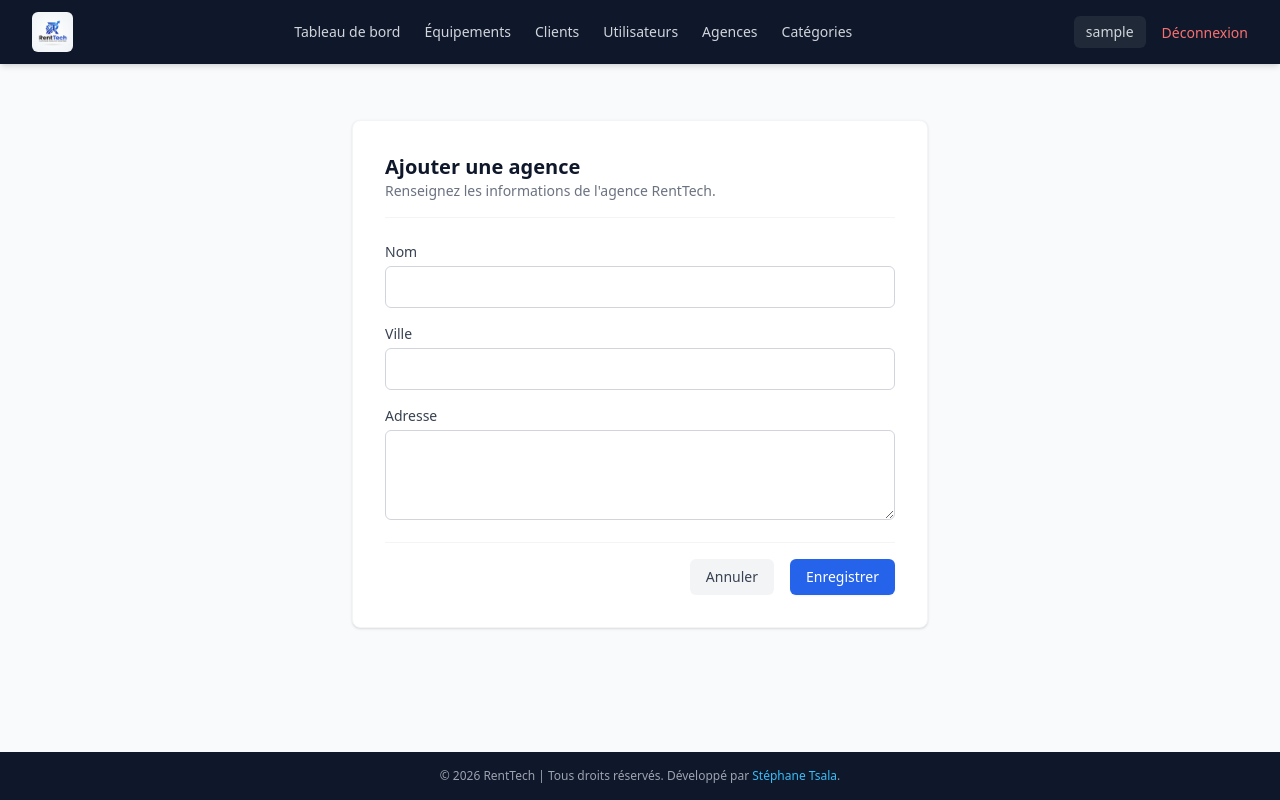
After one commit to tsalajunior/rent-tech-application, a Django app: page /agences/ajouter/ in a window 1280 px wide. The commit adds this page. Run offline with Django 5.2, Linux system fonts and the light colour scheme; the visitor is signed in with stand-in values (Sample User, id 1); some libraries are stand-ins or nearby versions.

Commit message:
gestion des agences (supprimer si aucun eqmt/client/location/user, modifier, ajouter)

```diff
--- a/core/forms.py
+++ b/core/forms.py
@@ -187,3 +187,27 @@ class CategorieForm(forms.ModelForm):
                 }
             ),
         }
+
+
+class AgenceForm(forms.ModelForm):
+    class Meta:
+        model = Agence
+        fields = ["nom", "ville", "adresse"]
+        widgets = {
+            "nom": forms.TextInput(
+                attrs={
+                    "class": "w-full px-3 py-2 border border-gray-300 rounded-md focus:outline-none focus:ring-2 focus:ring-renttech-primary"
+                }
+            ),
+            "ville": forms.TextInput(
+                attrs={
+                    "class": "w-full px-3 py-2 border border-gray-300 rounded-md focus:outline-none focus:ring-2 focus:ring-renttech-primary"
+                }
+            ),
+            "adresse": forms.Textarea(
+                attrs={
+                    "rows": 3,
+                    "class": "w-full px-3 py-2 border border-gray-300 rounded-md focus:outline-none focus:ring-2 focus:ring-renttech-primary",
+                }
+            ),
+        }
--- a/core/models.py
+++ b/core/models.py
@@ -13,6 +13,15 @@ class Agence(models.Model):
 
     def __str__(self):
         return f"{self.nom} ({self.ville})"
+
+    def a_des_dependances(self):
+        """Vérifie dynamiquement et exhaustivement si l'agence est liée à la moindre donnée (clients, équipements, locations, utilisateurs, etc.)"""
+        for rel in self._meta.related_objects:
+            accessor_name = rel.get_accessor_name()
+            manager = getattr(self, accessor_name, None)
+            if manager and manager.exists():
+                return True
+        return False
 
 
 class Categorie(models.Model):
--- a/core/templates/core/organisms/navbar.html
+++ b/core/templates/core/organisms/navbar.html
@@ -21,6 +21,10 @@
                 {% if request.user.is_superuser %}
                 <a href="{% url 'core:liste_utilisateurs' %}"
                     class="text-gray-300 hover:text-white text-sm font-medium transition">Utilisateurs</a>
+                <a href="{% url 'core:liste_agences' %}"
+                    class="text-gray-300 hover:text-white text-sm font-medium transition">
+                    Agences
+                </a>
                 <a href="{% url 'core:liste_categories' %}"
                     class="text-gray-300 hover:text-white text-sm font-medium transition">Catégories</a>
                 {% endif %}
--- /dev/null
+++ b/core/templates/core/pages/agence_form.html
@@ -0,0 +1,45 @@
+{% extends 'core/templates/base.html' %}
+
+{% block title %}RentTech - {{ action }} une agence{% endblock %}
+
+{% block content %}
+<div class="max-w-xl mx-auto bg-white shadow rounded-lg p-8 border border-gray-100 mt-6 mb-12">
+    <div class="mb-6 border-b border-gray-100 pb-4">
+        <h1 class="text-xl font-bold text-renttech-dark">{{ action }} une agence</h1>
+        <p class="text-gray-500 text-sm">Renseignez les informations de l'agence RentTech.</p>
+    </div>
+
+    <form method="POST" class="space-y-4">
+        {% csrf_token %}
+
+        <div>
+            <label for="{{ form.nom.id_for_label }}" class="block text-sm font-medium text-gray-700 mb-1">Nom</label>
+            {{ form.nom }}
+            {% if form.nom.errors %}<p class="text-red-600 text-xs mt-1">{{ form.nom.errors.0 }}</p>{% endif %}
+        </div>
+
+        <div>
+            <label for="{{ form.ville.id_for_label }}" class="block text-sm font-medium text-gray-700 mb-1">Ville</label>
+            {{ form.ville }}
+            {% if form.ville.errors %}<p class="text-red-600 text-xs mt-1">{{ form.ville.errors.0 }}</p>{% endif %}
+        </div>
+
+        <div>
+            <label for="{{ form.adresse.id_for_label }}" class="block text-sm font-medium text-gray-700 mb-1">Adresse</label>
+            {{ form.adresse }}
+            {% if form.adresse.errors %}<p class="text-red-600 text-xs mt-1">{{ form.adresse.errors.0 }}</p>{% endif %}
+        </div>
+
+        <div class="flex justify-end space-x-4 pt-4 border-t border-gray-100">
+            <a href="{% url 'core:liste_agences' %}"
+                class="px-4 py-2 bg-gray-100 hover:bg-gray-200 text-gray-700 rounded-md text-sm font-medium transition">
+                Annuler
+            </a>
+            <button type="submit"
+                class="px-4 py-2 bg-renttech-primary hover:opacity-90 text-white rounded-md text-sm font-medium transition shadow-sm">
+                Enregistrer
+            </button>
+        </div>
+    </form>
+</div>
+{% endblock %}
--- a/core/templates/core/templates/base.html
+++ b/core/templates/core/templates/base.html
@@ -8,7 +8,7 @@
     <title>{% block title %}RentTech{% endblock %}</title>
     <!-- Utilisation temporaire du CDN Tailwind validé ou du CSS compilé -->
     <script src="https://cdn.tailwindcss.com"></script>
-    <link rel="icon" type="image/jpg" href="{% static 'images/RentTech_Logo.jpg' %}">
+    <link rel="icon" type="image/jpg" href="{% static 'core/images/RentTech_Logo.jpg' %}">
     <script>
         tailwind.config = {
             theme: {
--- a/core/urls.py
+++ b/core/urls.py
@@ -49,4 +49,10 @@ urlpatterns = [
         views.categorie_supprimer,
         name="categorie_supprimer",
     ),
+    path("agences/", views.liste_agences, name="liste_agences"),
+    path("agences/ajouter/", views.agence_ajouter, name="agence_ajouter"),
+    path("agences/<int:pk>/modifier/", views.agence_modifier, name="agence_modifier"),
+    path(
+        "agences/<int:pk>/supprimer/", views.agence_supprimer, name="agence_supprimer"
+    ),
 ]
--- a/core/views.py
+++ b/core/views.py
@@ -24,8 +24,8 @@ from .forms import (
     AdminUserForm,
     UserProfileForm,
     CategorieForm,
+    AgenceForm,
 )
-
 
 
 # dashboard dynamique pour l'administrateur central et les employés
@@ -559,10 +559,69 @@ def categorie_supprimer(request, pk):
     if categorie.equipements.exists():
         messages.error(
             request,
-            f"Impossible de supprimer la catégorie « {categorie.nom} » car elle est associée à un ou plusieurs équipements."
+            f"Impossible de supprimer la catégorie « {categorie.nom} » car elle est associée à un ou plusieurs équipements.",
         )
     else:
         categorie.delete()
         messages.success(request, "La catégorie a été supprimée avec succès.")
 
-    return redirect('core:liste_categories')
+    return redirect("core:liste_categories")
+
+
+# Agences : liste, ajout, modification, suppression
+@login_required
+@never_cache
+def liste_agences(request):
+    agences = Agence.objects.all()
+    return render(request, "core/pages/liste_agences.html", {"agences": agences})
+
+
+@login_required
+@never_cache
+def agence_ajouter(request):
+    if request.method == "POST":
+        form = AgenceForm(request.POST)
+        if form.is_valid():
+            form.save()
+            messages.success(request, "L'agence a été créée avec succès.")
+            return redirect("core:liste_agences")
+    else:
+        form = AgenceForm()
+    return render(
+        request, "core/pages/agence_form.html", {"form": form, "action": "Ajouter"}
+    )
+
+
+@login_required
+@never_cache
+def agence_modifier(request, pk):
+    agence = get_object_or_404(Agence, pk=pk)
+    if request.method == "POST":
+        form = AgenceForm(request.POST, instance=agence)
+        if form.is_valid():
+            form.save()
+            messages.success(request, "L'agence a été modifiée avec succès.")
+            return redirect("core:liste_agences")
+    else:
+        form = AgenceForm(instance=agence)
+    return render(
+        request, "core/pages/agence_form.html", {"form": form, "action": "Modifier"}
+    )
+
+
+@login_required
+@never_cache
+def agence_supprimer(request, pk):
+    agence = get_object_or_404(Agence, pk=pk)
+
+    # Sécurité stricte basée sur la méthode du modèle
+    if agence.a_des_dependances():
+        messages.error(
+            request,
+            f"Action impossible : L'agence « {agence.nom} » possède des données liées (clients, équipements, utilisateurs ou locations) et ne peut pas être supprimée.",
+        )
+    else:
+        agence.delete()
+        messages.success(request, "L'agence a été supprimée avec succès.")
+
+    return redirect("core:liste_agences")
--- a/text.txt
+++ b/text.txt
@@ -40,8 +40,10 @@ docker exec -it renttech_web_container python manage.py migrate
 * affichage & tri du tableau ✅
 * qte pour un eqmt ✅
 * ajout nouvel équipement ✅
-* gestion agence & clients ✅
+* gestion clients ✅
 * admin voir liste utilisateurs des agences (desactiver, modifier) ✅
 * gestion catégorie (supprimer si aucun équipement, modifier, ajouter) ✅
-* gestion locations (équipements loués et en maintenance n'apparaissent pas dans la liste lors de la sélection)
+* gestion des agences (supprimer si aucun eqmt/client/location/user, modifier, ajouter) ✅
+* gestion locations (équipements loués et en maintenance n'apparaissent
+        pas dans la liste lors de la sélection)
 * générer factures pdf
```
Also changed, not shown: core/templates/core/pages/liste_agences.html (added, +108 -0 lines).
